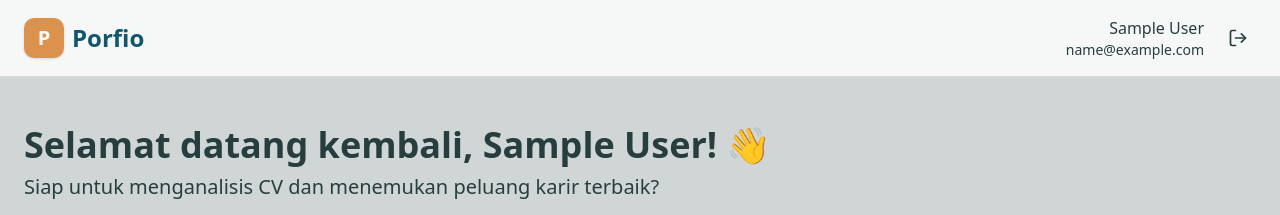
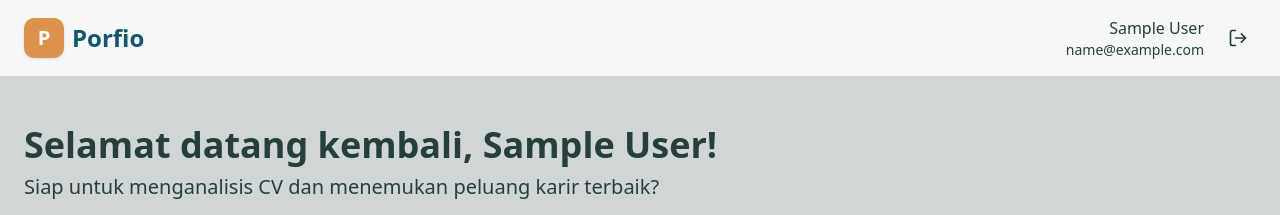
Before and after one commit to nevritaasy/Porfio, a Next.js app in the folder frontend/: page /dashboard in a window 1280 px wide. Shown: the top 215 px of the page. Built offline with nearby package versions, Linux system fonts and the light colour scheme; sample sign-in values are in the browser's storage.

Commit message:
fixing UI

```diff
--- a/frontend/src/app/dashboard/page.tsx
+++ b/frontend/src/app/dashboard/page.tsx
@@ -76,7 +76,7 @@ export default function Dashboard() {
           style={{ marginBottom: '20px' }}
         >
           <h1 className="text-4xl font-bold mb-2 text-foreground">
-            Selamat datang kembali, {user.name}! 👋
+            Selamat datang kembali, {user.name}!
           </h1>
           <p className="text-xl text-muted-foreground">
             Siap untuk menganalisis CV dan menemukan peluang karir terbaik?
@@ -170,7 +170,7 @@ export default function Dashboard() {
                     Lihat Hasil Analisis
                   </button>
                   <button
-                    onClick={() => router.push('/upload')}
+                    onClick={() => router.push('/upload-cv')}
                     className="px-8 py-3 bg-secondary-foreground/10 backdrop-blur-sm rounded-xl font-medium hover:bg-secondary-foreground/20 transition-colors"
                   >
                     Upload CV Baru
--- a/frontend/src/app/upload-cv/page.tsx
+++ b/frontend/src/app/upload-cv/page.tsx
@@ -109,6 +109,7 @@ export default function UploadCV() {
             initial={{ opacity: 0, y: 20 }}
             animate={{ opacity: 1, y: 0 }}
             transition={{ delay: 0.1 }}
+            style={{ marginTop: '20px' }}
           >
             {/* Upload Area */}
             {!file ? (
@@ -221,6 +222,7 @@ export default function UploadCV() {
           <motion.div
             initial={{ opacity: 0, scale: 0.95 }}
             animate={{ opacity: 1, scale: 1 }}
+            style={{ padding: '48px', borderRadius: '24px', marginTop: '20px' }}
             className="bg-card rounded-3xl p-12 text-center border-2 border-primary/20 shadow-md"
           >
             <div className="w-20 h-20 bg-primary/10 rounded-full flex items-center justify-center mx-auto mb-6">
```
